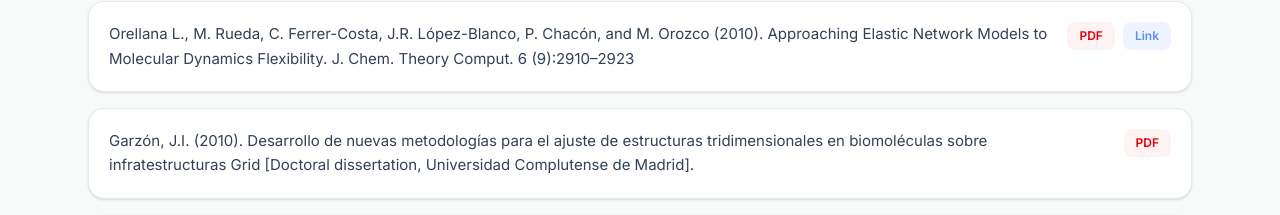
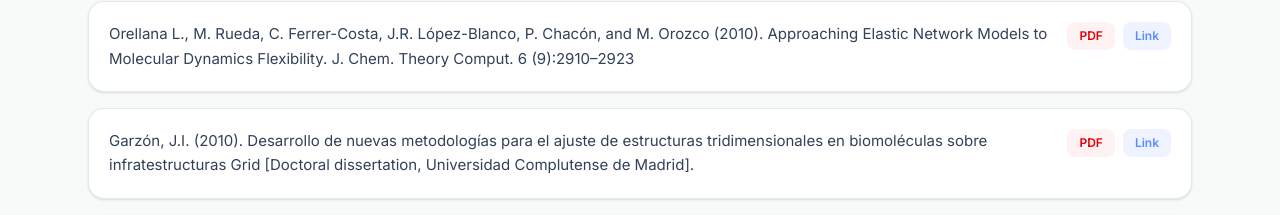
Before and after one commit to chaconlab/Website, a Next.js app: page /publications in a window 1280 px wide. Shown: the part 5660-5875 px from the top of the page. Built offline with nearby package versions, Linux system fonts and the light colour scheme.

Commit message:
Add link to Garzon 2010 thesis

```diff
--- a/app/publications/page.tsx
+++ b/app/publications/page.tsx
@@ -824,9 +824,13 @@ export default function Publications() {
                 <a href="/pdf/Tesis_Garzon.pdf" target="_blank" rel="noopener noreferrer" className="px-3 py-1.5 bg-red-50 text-red-600 hover:bg-red-100 rounded-lg text-xs font-semibold flex items-center gap-1 transition-colors">
                   PDF
                 </a>
+                <a href="https://hdl.handle.net/20.500.14352/47396" target="_blank" rel="noopener noreferrer" className="px-3 py-1.5 bg-blue/10 text-blue hover:bg-blue/20 rounded-lg text-xs font-semibold flex items-center gap-1 transition-colors">
+                  Link
+                </a>
               </div>
               <div className="flex md:hidden gap-2 shrink-0">
                 <a href="/pdf/Tesis_Garzon.pdf" target="_blank" rel="noopener noreferrer" className="px-3 py-1 bg-red-50 text-red-600 rounded-lg text-xs font-semibold">PDF</a>
+                <a href="https://hdl.handle.net/20.500.14352/47396" target="_blank" rel="noopener noreferrer" className="px-3 py-1 bg-blue/10 text-blue rounded-lg text-xs font-semibold">Link</a>
               </div>
             </li>
             <li className="p-5 rounded-2xl bg-panel border border-border-main shadow-sm hover:shadow-md transition-shadow group flex flex-col md:flex-row md:items-start md:justify-between gap-4">
```
